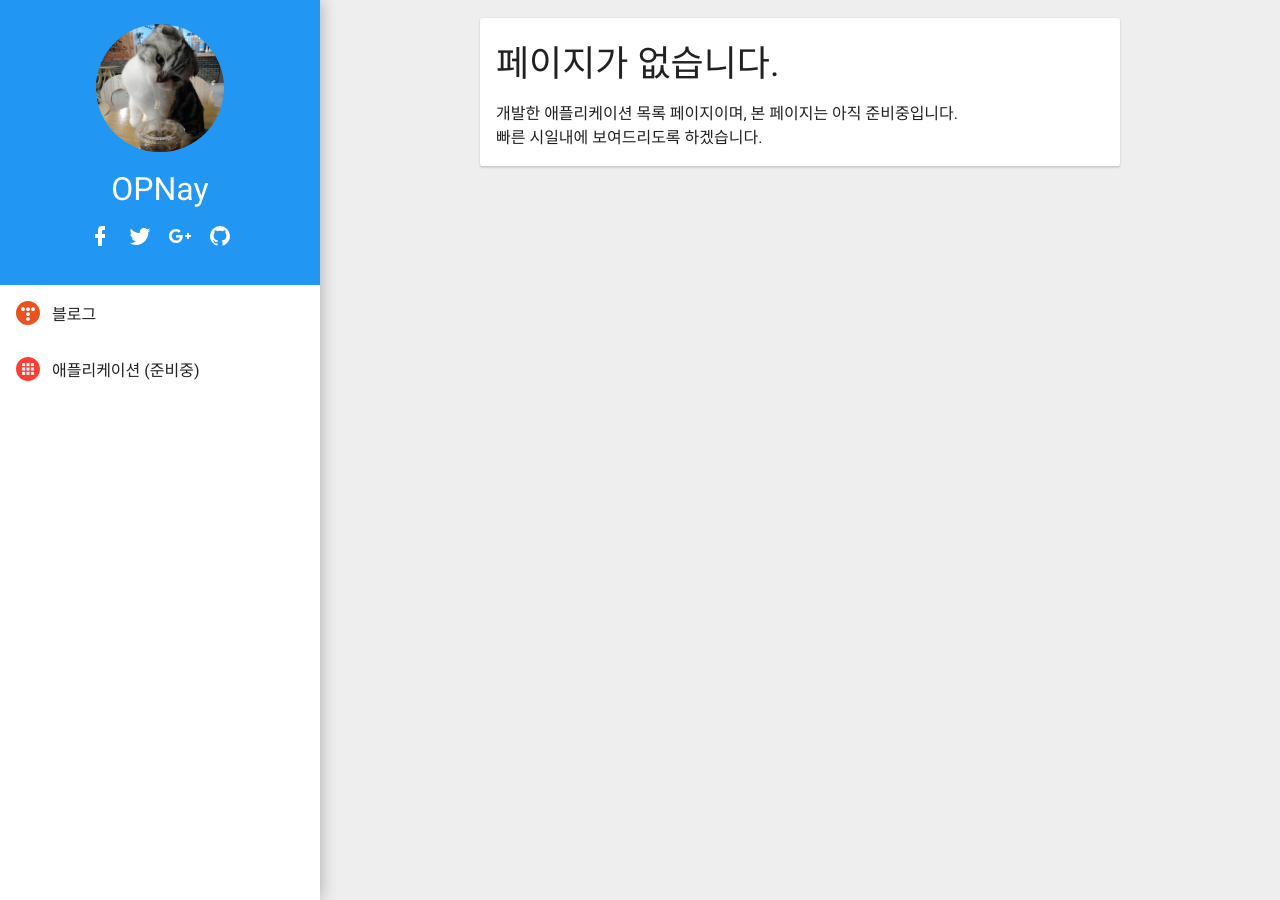
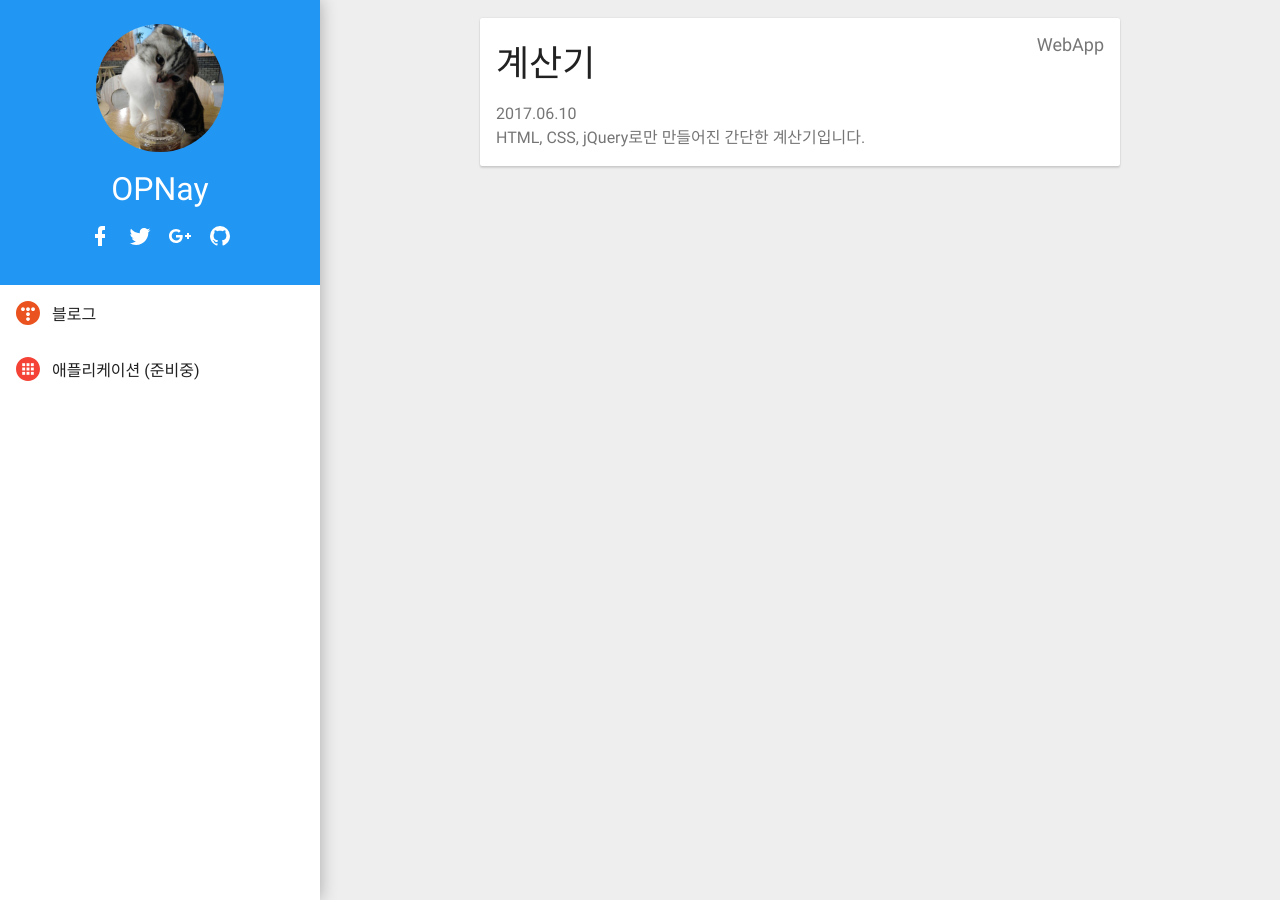
Before and after one commit to opnay/opnay.github.io, a Jekyll site: the page built from app/index.html, in a window 1280 px wide. Built offline with Jekyll 4.4.1, drawn with Linux system fonts in a browser that asks for light colours; some web fonts are replaced.

Commit message:
app: Add Calculator

```diff
--- a/app/index.html
+++ b/app/index.html
@@ -5,12 +5,13 @@ theme:
     primary: "#2196F3"
     secondary: "#B3E5FC"
 ---
-<div class="card">
-	<h1 class="title">페이지가 없습니다.</h1>
-	<article>
-		<p>개발한 애플리케이션 목록 페이지이며, 본 페이지는 아직 준비중입니다.<br>빠른 시일내에 보여드리도록 하겠습니다.</p>
-	</article>
-</div>
+<a class="card ft-dark" href="/app/calculator/">
+	<div class="title">계산기<span class="category ft-dark-sec right">WebApp</span></div>
+	<p class="date ft-dark-sec">2017.06.10</p>
+	<p class="desc ft-dark-sec">HTML, CSS, jQuery로만 만들어진 간단한 계산기입니다.</p>
+</a>
 <style>
+	.card:hover {z-index:1000; text-decoration:none; box-shadow:0 0 8px rgba(0,0,0,0.24), 0 8px 8px rgba(0,0,0,0.24)}
 	.card .title {margin:0 0 16px; font-size:36px;}
+	.card .category {font-size:18px;}
 </style>
--- a/css/material.css
+++ b/css/material.css
@@ -65,9 +65,9 @@ pre {background:rgba(0,0,0,0.1); margin:12px 0; padding:16px; font-size:0.9em;}
 .right {float:right;}
 
 /* Components */
-.card {background:white; padding:16px; border-radius:2px; box-shadow:0 0 2px rgba(0,0,0,0.12), 0 2px 2px rgba(0,0,0,0.12);}
+.card {background:white; display:block; position:relative; padding:16px; border-radius:2px; transition:box-shadow 200ms; box-shadow:0 0 2px rgba(0,0,0,0.12), 0 2px 2px rgba(0,0,0,0.12);}
 
-.nav .top {position:fixed; top:0; left:0; padding:14px; width:100%; height:64px; transition:box-shadow linear 200ms;}
+.nav .top {position:fixed; top:0; left:0; padding:14px; width:100%; height:64px; transiion:box-shadow linear 200ms;}
 .tablet .nav .top.shadow, .mobile .nav .top.shadow {box-shadow:0 0 8px rgba(0,0,0,0.12), 0 8px 8px rgba(0,0,0,0.24);}
 .nav .top .title {margin-left:14px; line-height:36px; font-size:1.4em;}
 
```
Also changed, not shown: app/calculator/calculator.js (added, +87 -0 lines), app/calculator/index.html (added, +61 -0 lines).
